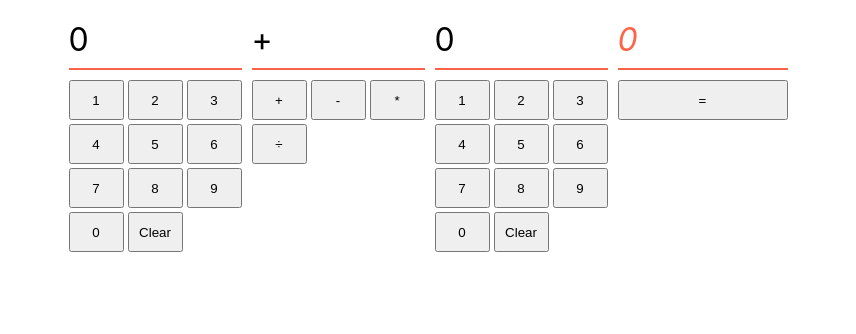
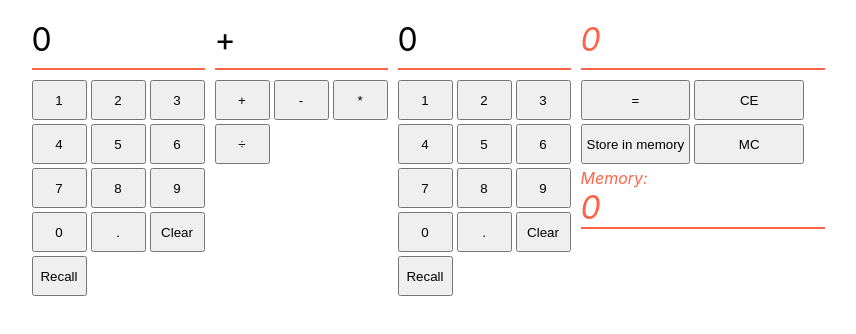
Before and after one commit to boolean-uk/react-state-calculator, a React (Vite) app: page / in a window 1280 px wide. Shown: the top 334 px of the page, without its empty margins (212-1068 px from the left). Built offline with nearby package versions, Linux system fonts and the light colour scheme.

Commit message:
Extensions completed

```diff
--- a/src/App.css
+++ b/src/App.css
@@ -41,7 +41,16 @@ html {
   font-style: italic;
 }
 
+
+.memory {
+  border-bottom: 1px solid rgb(48, 22, 18);
+  color:rgb(48, 22, 18);
+  font-style: italic;
+}
+
 .answer button {
-  width: 100%;
+  width: 45%;
   height: 40px;
+  margin-bottom: 4px;
+  margin-right: 4px;
 }
--- a/src/Components/NumberPanel.jsx
+++ b/src/Components/NumberPanel.jsx
@@ -4,9 +4,28 @@ function NumberPanel(){
 let [currentNumber, setNumber] = useState('0');
 
 const handleClick = (num)=>{
+    let newValue;
+    if(num === '.' && currentNumber === '0'){
+        newValue = '0' + num.toString();
+    }else if(num !== '.' && currentNumber === '0') {
+        newValue = num.toString();
+    }else if(num === '.' && currentNumber !== '0'){
 
-    let newValue = parseFloat(currentNumber.toString()+num.toString());
+        if(currentNumber.indexOf(`.`) >=0){
+            newValue = currentNumber.toString();
+        }else{
+            newValue = currentNumber + num;
+        }
+    }else{
+        newValue = currentNumber + num;
+    }
+
     return setNumber(newValue)
+}
+const setNumberFromMemory = () =>{
+
+    let newValue = document.querySelector('.MS')
+    return setNumber(newValue.innerHTML)
 }
 
 return(
@@ -23,7 +42,9 @@ return(
       <button value='8' onClick={()=>handleClick(8)}>8</button>
       <button value='9' onClick={()=>handleClick(9)}>9</button>
       <button value='0' onClick={()=>handleClick(0)}>0</button>
+      <button value='0' onClick={()=>handleClick('.')}>.</button>
       <button onClick={()=>setNumber('0')}>Clear</button>
+      <button onClick={()=>setNumberFromMemory()}>Recall</button>
     </div>
   </div>
 )
--- a/src/Components/Sum.jsx
+++ b/src/Components/Sum.jsx
@@ -1,7 +1,8 @@
 import { useState } from "react";
 function CalculateSum(){
 
-    let [sum, calculate] = useState(0)
+    let [sum, calculate] = useState(0);
+    let [MS, storeValue] = useState(0);
 
     function handleClick(){
       let numbers = document.querySelectorAll('.value')
@@ -10,13 +11,13 @@ function CalculateSum(){
 
 
       switch(operator.innerHTML){
-        case '+': newSum = parseInt(numbers[0].innerHTML) + parseInt(numbers[1].innerHTML)
+        case '+': newSum = parseFloat(numbers[0].innerHTML) + parseFloat(numbers[1].innerHTML)
         break;
-        case '-': newSum = parseInt(numbers[0].innerHTML) - parseInt(numbers[1].innerHTML)
+        case '-': newSum = parseFloat(numbers[0].innerHTML) - parseFloat(numbers[1].innerHTML)
         break;
-        case '*': newSum = parseInt(numbers[0].innerHTML) * parseInt(numbers[1].innerHTML)
+        case '*': newSum = parseFloat(numbers[0].innerHTML) * parseFloat(numbers[1].innerHTML)
         break;
-        case '÷': newSum = parseInt(numbers[0].innerHTML) / parseInt(numbers[1].innerHTML)
+        case '÷': newSum = parseFloat(numbers[0].innerHTML) / parseFloat(numbers[1].innerHTML)
         break;
         default:
         newSum = 0;
@@ -26,12 +27,16 @@ function CalculateSum(){
     return calculate(newSum)
   }
 
-
     return(
     <div className="panel answer">
         <p>{sum}</p>
         <div>
           <button onClick={()=>handleClick()}>=</button>
+          <button onClick={()=>calculate(0)}>CE</button>
+          <button onClick={()=>storeValue(sum)}>Store in memory</button>
+         <button onClick={()=>storeValue(0)}>MC</button>
+          <label htmlFor ="ms">Memory:</label>
+          <p id="ms"className="MS">{MS}</p>
         </div>
       </div>
     )
```
